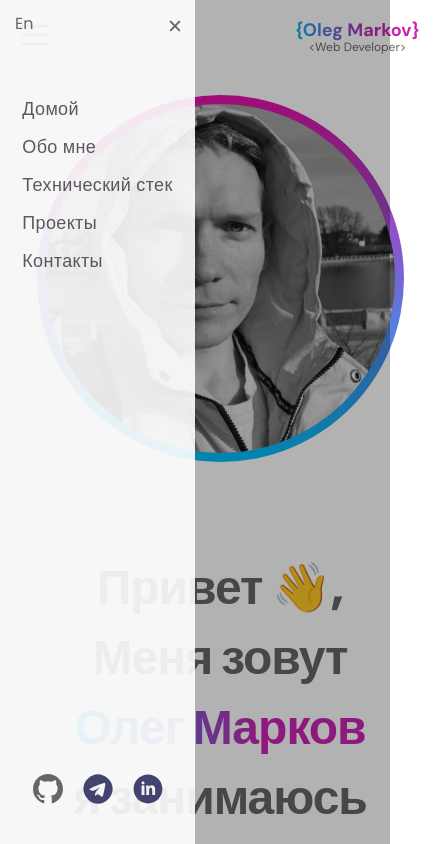
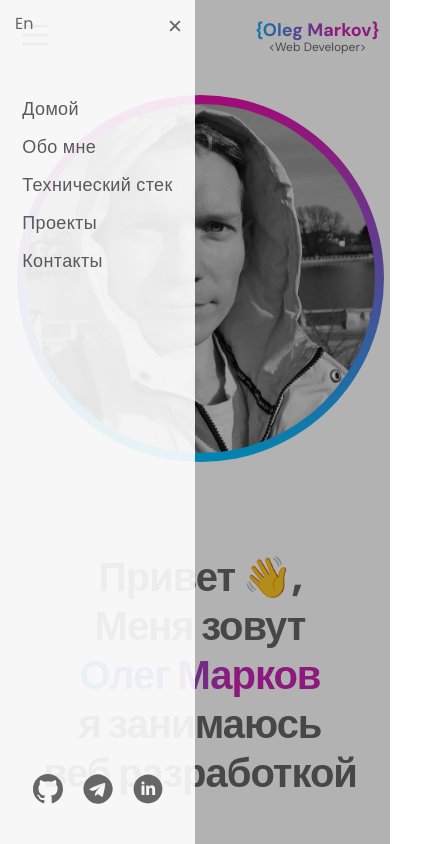
Before and after one commit to OlegMarkoF/m0leg, a plain HTML site: page index.html in a window 390 px wide. Both pictures are taken after a click on the button 35 px from the left and 35 px from the top of the page. Shown: the top 844 px of the page, 440 px wide, since content can reach past the window. Drawn offline with Linux system fonts and the light colour scheme.

```diff
--- a/index.html
+++ b/index.html
@@ -287,10 +287,10 @@
               <img src="./images/git.svg" alt="GitHub" />
             </a>
             <a class="link service-button" href="https://t.me/Markov0leg" target="_blank">
-              <img src="./images/footer/телеграм.svg" alt="Telegram" />
+              <img src="./images/телеграм.svg" alt="Telegram" />
             </a>
             <a class="link service-button" href="https://www.linkedin.com/in/oleg-markov/" target="_blank">
-              <img src="./images/footer/in.svg" alt="LinkedIn" />
+              <img src="./images/in.svg" alt="LinkedIn" />
             </a>
           </div>
         </div>
--- a/styles/style.css
+++ b/styles/style.css
@@ -3,13 +3,18 @@
 @import url("https://fonts.googleapis.com/css2?family=Poppins:ital,wght@0,100;0,200;0,300;0,400;0,500;0,600;0,700;0,800;0,900;1,100;1,200;1,300;1,400;1,500;1,600;1,700;1,800;1,900&display=swap");
 @import url("https://fonts.googleapis.com/css2?family=DM+Sans:ital,opsz,wght@0,9..40,100..1000;1,9..40,100..1000&display=swap");
 
+* {
+  box-sizing: border-box;
+}
+
 html {
+  width: 100%;
   scroll-behavior: smooth;
 }
 
 .page {
   margin: 0 auto;
-  padding: 40px 20px 60px;
+  padding: 40px 0 60px;
   width: 100%;
   max-width: 1210px;
   min-width: 400px;
@@ -470,5 +475,8 @@
   .stack_list {
     gap: 30px 50px;
   }
-
+  .hello {
+    font-size: 40px;
+    line-height: 49px;
+  }
 }
```
Also changed, not shown: index_en.html (+3 -2 lines).
